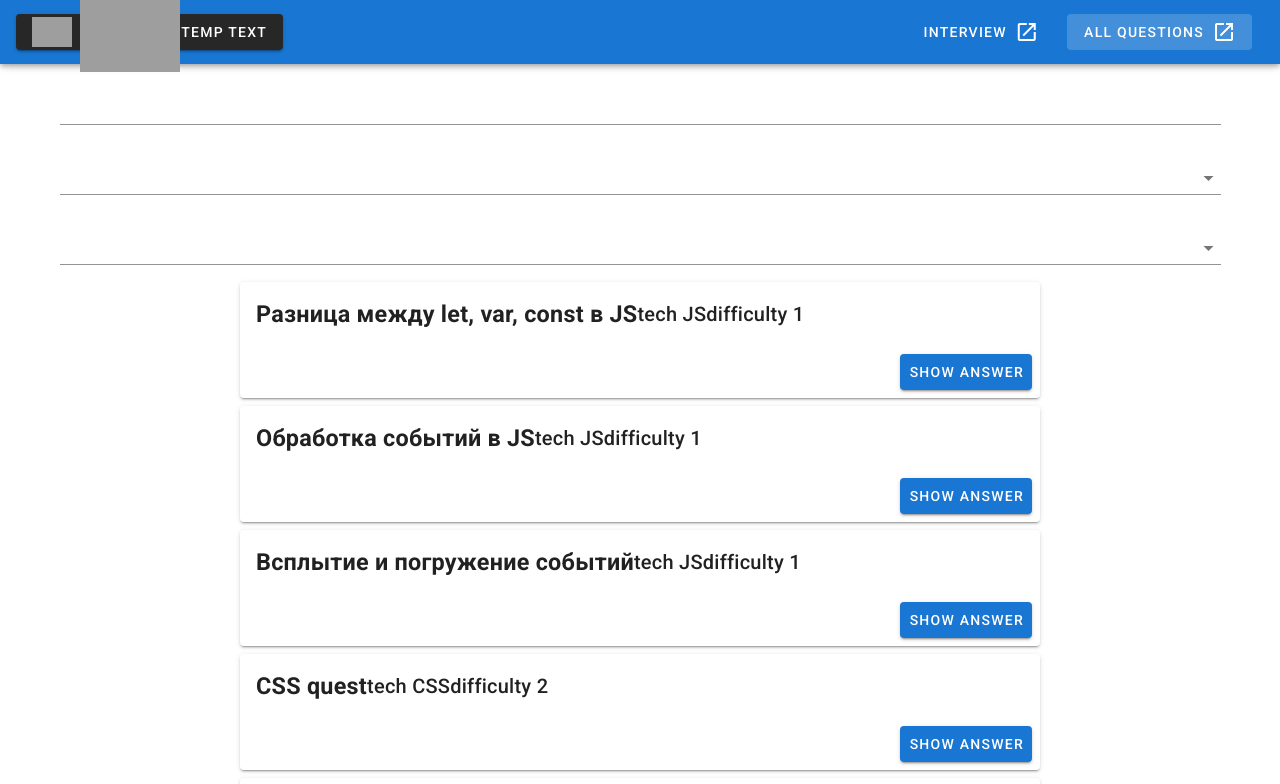
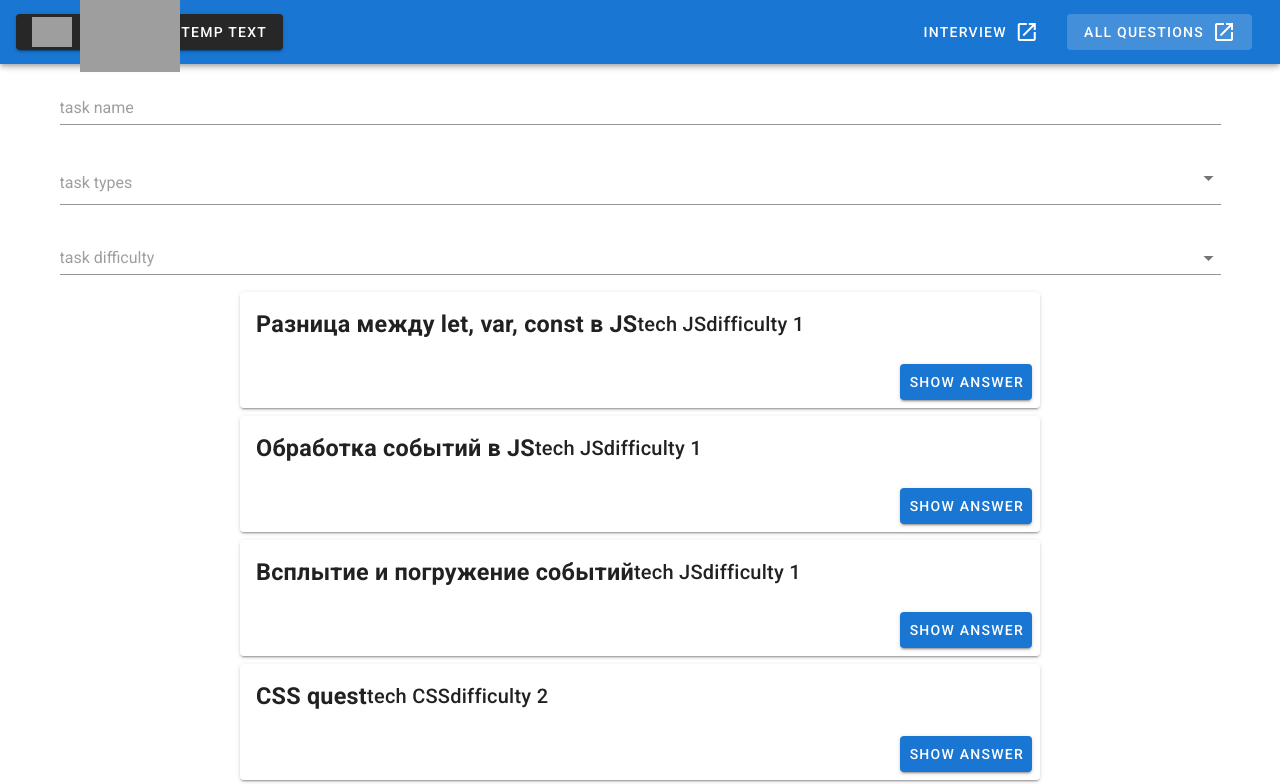
Before and after one commit to tsepo4kin/auto-interview, a Vue app: page /questionsList in a window 1280 px wide. Shown: the top 784 px of the page. Built offline with nearby package versions, Linux system fonts and the light colour scheme; grey boxes are pictures that could not be loaded.

Commit message:
fix: implement correct filter tasks

```diff
--- a/src/views/QuestionsList.vue
+++ b/src/views/QuestionsList.vue
@@ -1,8 +1,18 @@
 <template>
   <v-container>
-    <v-text-field v-model="taskName"></v-text-field>
-    <v-select :items="selectType" v-model="type"></v-select>
-    <v-select :items="selectDifficulty" v-model="difficulty"></v-select>
+    <v-text-field placeholder="task name" v-model="taskName"></v-text-field>
+    <v-select
+      placeholder="task types"
+      multiple
+      chips
+      :items="selectType"
+      v-model="type"
+    ></v-select>
+    <v-select
+      placeholder="task difficulty"
+      :items="selectDifficulty"
+      v-model="difficulty"
+    ></v-select>
     <question-item
       v-for="question of filteredTasks"
       :key="question.id"
@@ -72,20 +82,26 @@ export default {
     filteredTasks() {
       let result = this.questionsData;
       if (this.taskName) {
-        result = this.questionsData.filter((e) =>
+        result = result.filter((e) =>
           e.title.toLowerCase().includes(this.taskName.toLowerCase())
         );
       }
 
       if (this.difficulty) {
-        result = this.questionsData.filter(
-          (e) => e.difficulty <= this.difficulty
-        );
+        result = result.filter((e) => e.difficulty <= this.difficulty);
       }
 
       if (this.type) {
-        result = this.questionsData.filter((e) => this.type.includes(e));
+        result = result.filter((e) => this.type.includes(e.type));
       }
+      console.log(
+        {
+          taskName: this.taskName,
+          type: this.type,
+          difficulty: this.difficulty,
+        },
+        result
+      );
       return result;
     },
   },
```
